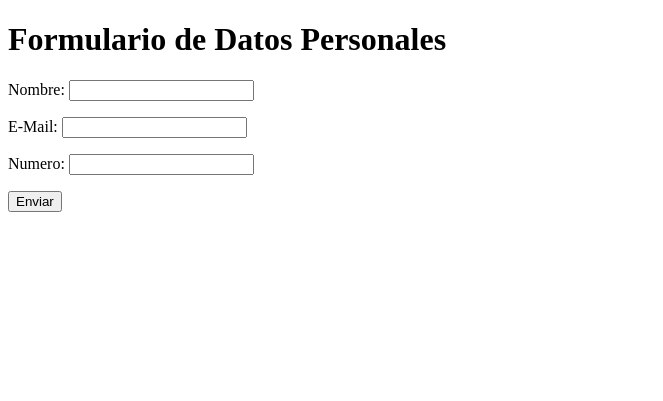
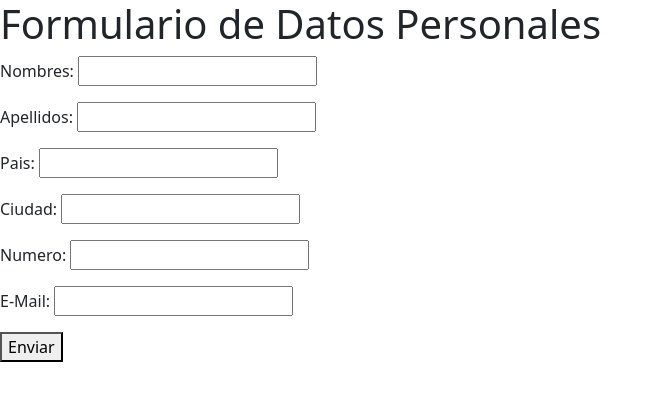
Before and after one commit to ArquiSoft-202410/ASR1, a Django app: page / in a window 1280 px wide. Shown: the top 401 px of the page, without its empty margins (0-663 px from the left). Run offline with Django 3.2, Linux system fonts and the light colour scheme.

Commit message:
refactoring

```diff
--- a/ASR1/forms.py
+++ b/ASR1/forms.py
@@ -4,5 +4,5 @@ from .models import DatosPersonales
 class DatosPersonalesForm(forms.ModelForm):
     class Meta:
         model = DatosPersonales
-        fields = ['nombre', 'email', 'numero']
-        labels = {'nombre': 'Nombre', 'email': 'E-Mail', 'numero': 'Numero'}
+        fields = ['nombres', 'apellidos', 'pais', 'ciudad', 'numero', 'email']
+        labels = {'nombres': 'Nombres', 'apellidos': 'Apellidos', 'pais': 'Pais', 'numero': 'Numero', 'email': 'E-Mail'}
--- /dev/null
+++ b/ASR1/logic/producer.py
@@ -0,0 +1,17 @@
+import pika
+import json
+
+rabbit_host = '10.128.0.2'
+rabbit_user = 'monitoring_user'
+rabbit_password = 'isis2503'
+exchange = 'ASR1_OTPs'
+topic = 'OTPs'
+
+def sendRequest(formData):
+    payload = json.dumps(formData)
+    connection = pika.BlockingConnection(pika.ConnectionParameters(host=rabbit_host, credentials=pika.PlainCredentials(rabbit_user, rabbit_password)))
+    channel = connection.channel()
+    channel.exchange_declare(exchange=exchange, exchange_type='topic')
+    channel.basic_publish(exchange=exchange, routing_key=topic, body=payload)
+    print(formData)
+    connection.close()
--- a/ASR1/models.py
+++ b/ASR1/models.py
@@ -1,6 +1,9 @@
 from django.db import models
 
 class DatosPersonales(models.Model):
-    nombre = models.CharField(max_length=100)
+    nombres = models.CharField(max_length=30)
+    apellidos = models.CharField(max_length=30)
+    pais = models.CharField(max_length=15)
+    ciudad = models.CharField(max_length=20)
+    numero = models.CharField(max_length=12)
     email = models.EmailField()
-    numero = models.CharField(max_length=12)
--- a/ASR1/templates/ASR1/index.html
+++ b/ASR1/templates/ASR1/index.html
@@ -4,6 +4,7 @@
     <meta charset="UTF-8">
     <meta name="viewport" content="width=device-width, initial-scale=1.0">
     <title>Banco Los Alpes</title>
+    <link href="https://cdn.jsdelivr.net/npm/bootstrap@5.3.3/dist/css/bootstrap.min.css" rel="stylesheet" integrity="sha384-QWTKZyjpPEjISv5WaRU9OFeRpok6YctnYmDr5pNlyT2bRjXh0JMhjY6hW+ALEwIH" crossorigin="anonymous">
 </head>
 <body>
     <h1>Formulario de Datos Personales</h1>
@@ -12,5 +13,6 @@
         {{ form.as_p }}
         <button type="submit">Enviar</button>
     </form>
+    <script src="https://cdn.jsdelivr.net/npm/bootstrap@5.3.3/dist/js/bootstrap.bundle.min.js" integrity="sha384-YvpcrYf0tY3lHB60NNkmXc5s9fDVZLESaAA55NDzOxhy9GkcIdslK1eN7N6jIeHz" crossorigin="anonymous"></script>
 </body>
 </html>
--- a/ASR1/views.py
+++ b/ASR1/views.py
@@ -1,29 +1,17 @@
-import json
 from django.shortcuts import render
-import pika
 from .forms import DatosPersonalesForm
+from .logic.producer import sendRequest
 
 def index(request):
     if request.method == "POST":
         form = DatosPersonalesForm(request.POST)
         if form.is_valid():
-            form_data = {
+            formData = {
                 'nombre': form.cleaned_data['nombre'],
                 'email': form.cleaned_data['email'],
                 'numero': form.cleaned_data['numero']
             }
-            payload = json.dumps(form_data)
-            rabbit_host = '10.128.0.2'
-            rabbit_user = 'monitoring_user'
-            rabbit_password = 'isis2503'
-            exchange = 'ASR1_OTPs'
-            topic = 'OTPs'
-            connection = pika.BlockingConnection(pika.ConnectionParameters(host=rabbit_host, credentials=pika.PlainCredentials(rabbit_user, rabbit_password)))
-            channel = connection.channel()
-            channel.exchange_declare(exchange=exchange, exchange_type='topic')
-            channel.basic_publish(exchange=exchange, routing_key=topic, body=payload)
-            print(form_data)
-            connection.close()
+            sendRequest(formData)
             return render(request, "ASR1/check.html")
     else:
         form = DatosPersonalesForm()
```
Also changed, not shown: subscriber.py (+14 -13 lines), ASR1/migrations/0001_initial.py (added).
